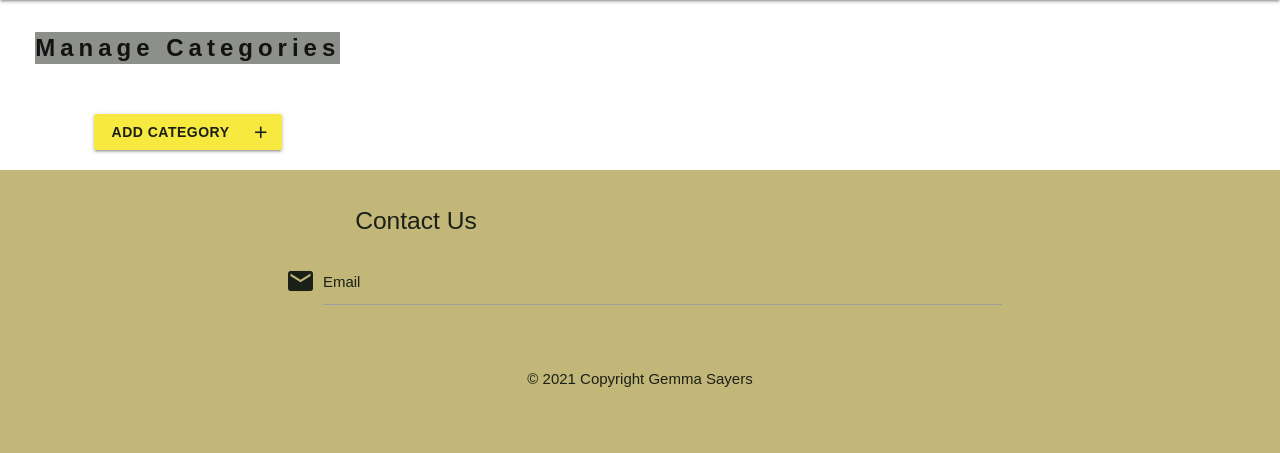
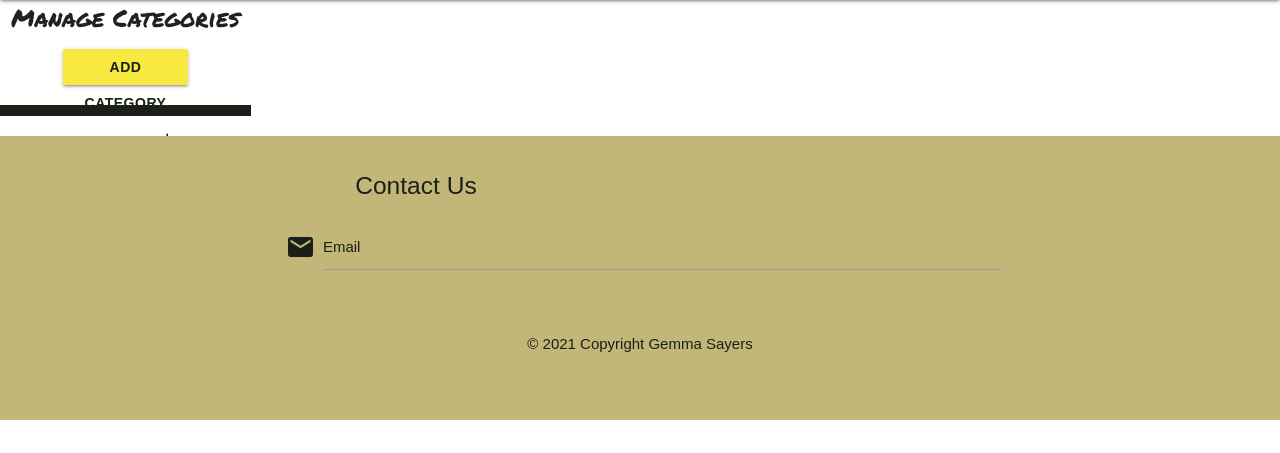
Before and after one commit to GJSayers/culturate, a Flask app: page /get_categories in a window 1280 px wide. Shown: the part 64-517 px from the top of the page. Run offline with Flask 2, Linux system fonts and the light colour scheme; data that the repository does not hold is empty; some libraries are stand-ins or nearby versions; some web fonts are replaced.

Commit message:
improve styling and buttons on categories page

```diff
--- a/static/css/style.css
+++ b/static/css/style.css
@@ -132,7 +132,7 @@
     margin-top: 0%;
     margin-bottom: 0%;
     padding-top: 5%;
-    padding-bottom: 5%;
+    padding-bottom: 0%;
 }
 
 .card, .listing-card {
@@ -177,6 +177,14 @@
     width: 100%;
     letter-spacing: 5px;
     background-color: rgb(26, 32, 23, .5);
+}
+
+span.card-title {
+    background-color: transparent;
+}
+
+.category-panel {
+    background-color: fff;
 }
 
 .city {
@@ -230,12 +238,16 @@
     font-weight: 300;
 }
 
-.ratings-header {
+.ratings-header, .categories-header {
     margin-top: 15%;
     font-family: 'Permanent Marker', cursive;
     font-size: x-large;
 }
 
+ .categories-header {
+    font-family: 'Permanent Marker', cursive;
+    font-size: x-large;
+ }
 .comments-tabs {
     text-align: center;
 
--- a/templates/categories.html
+++ b/templates/categories.html
@@ -1,50 +1,37 @@
 {% extends "base.html" %}
 {% block content %}
 
-<div class="row form-background">
-    <div class="col">
-        <div class="card submission-form">
-            <div class="card-content center-align">
-                <span class="card-title submission-header"> Manage Categories </span>
-            </div>
-
+<div class="row category-panel">
+    <div class="col center-align">
+        <span class="categories-header center-align"> Manage Categories </span>
     <div class="row">
         <a href="{{ url_for('add_category') }}" class="col s6 btn offset-s3 submit-btn">
             Add Category <i class="material-icons right">add</i>
         </a>
     </div>
+
+    <div class="row listing-section">
         {% for category in categories %}
         <div class="col s12 m4">
-                <div class="card small">
+            <div class="card listing-card">
                 <div class="card-image">
                     <img src="https://cdn.pixabay.com/photo/2020/02/25/21/57/graffiti-art-4880123_1280.jpg"
                         alt="community-art">
                 </div>
                 <div class="card-content">
                     <span class="card-title">{{ category.category_name}}</span>
-                    </div>
-                    <div class="fixed-action-btn click-to-toggle">
-                        <a class="btn-floating btn-large red">
-                            <i class="large material-icons">mode_edit</i>
+                    <a class="btn-small edit-button" href="{{ url_for('edit_category', category_id=category._id) }}">
+                        <i class="material-icons">mode_edit</i>
                     </a>
-                        <ul>
-                            <li><a class="btn-floating blue"
-                                    href="{{ url_for('delete_category', category_id=category._id) }}"><i
-                                        class="material-icons">mode_edit</i></a></li>
-                            <li><a class="btn-floating green"
+                    <a class="btn-small delete-button"
                         href="{{ url_for('delete_category', category_id=category._id) }}">
                         <i class="material-icons">delete</i>
                     </a>
-                            </li>
-                        </ul>
                 </div>
             </div>
         </div>
-
         {% endfor %}
         </div>
     </div>
 </div>
-
-
 {% endblock %}
```
Lines whose indentation alone changed are shown as unchanged.
